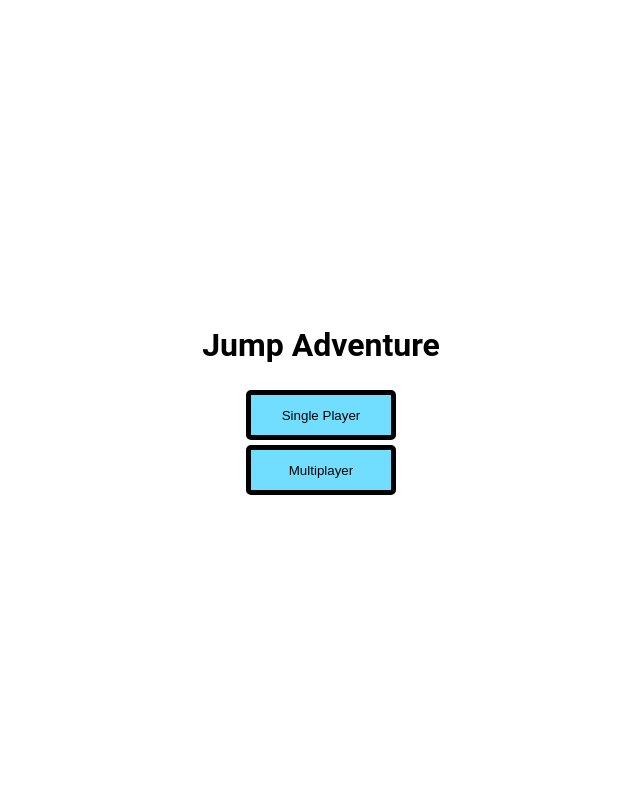
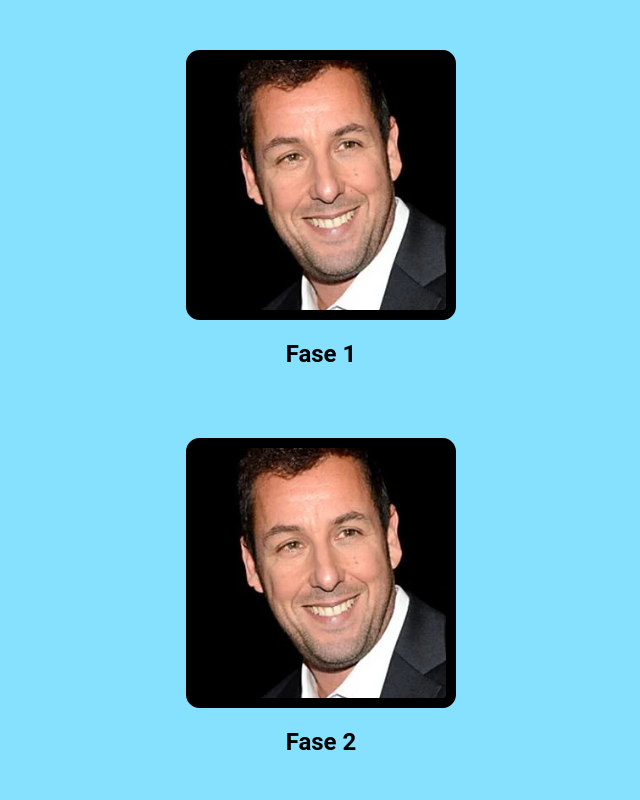
Before and after one commit to Miguel-Dias-112/EternalJump, a React (Vite) app: page /singleplayer in a window 1280 px wide. Shown: the top 800 px of the page, without its empty margins (319-959 px from the left). Built offline with nearby package versions, Linux system fonts and the light colour scheme.

Commit message:
change router

```diff
--- a/src/App.jsx
+++ b/src/App.jsx
@@ -9,14 +9,14 @@ import {
   Routes,
   Route,
   useRoutes,
-  MemoryRouter,
+  BrowserRouter,
 } from "react-router-dom";
 function App() {
 
 
   return (
     <>
-      <MemoryRouter>
+      <BrowserRouter>
         <Routes>
           <Route path="/" index element={<StartScreen />} />
           <Route path="/singleplayer/" element={<SinglePlayerGame  fase={0}/>} />
@@ -24,7 +24,7 @@ function App() {
           <Route path="/singleplayer/fase1" element={<SinglePlayerGame  fase={2}/>} />
 
         </Routes>
-      </MemoryRouter>
+      </BrowserRouter>
     </>
   )
 }
```
